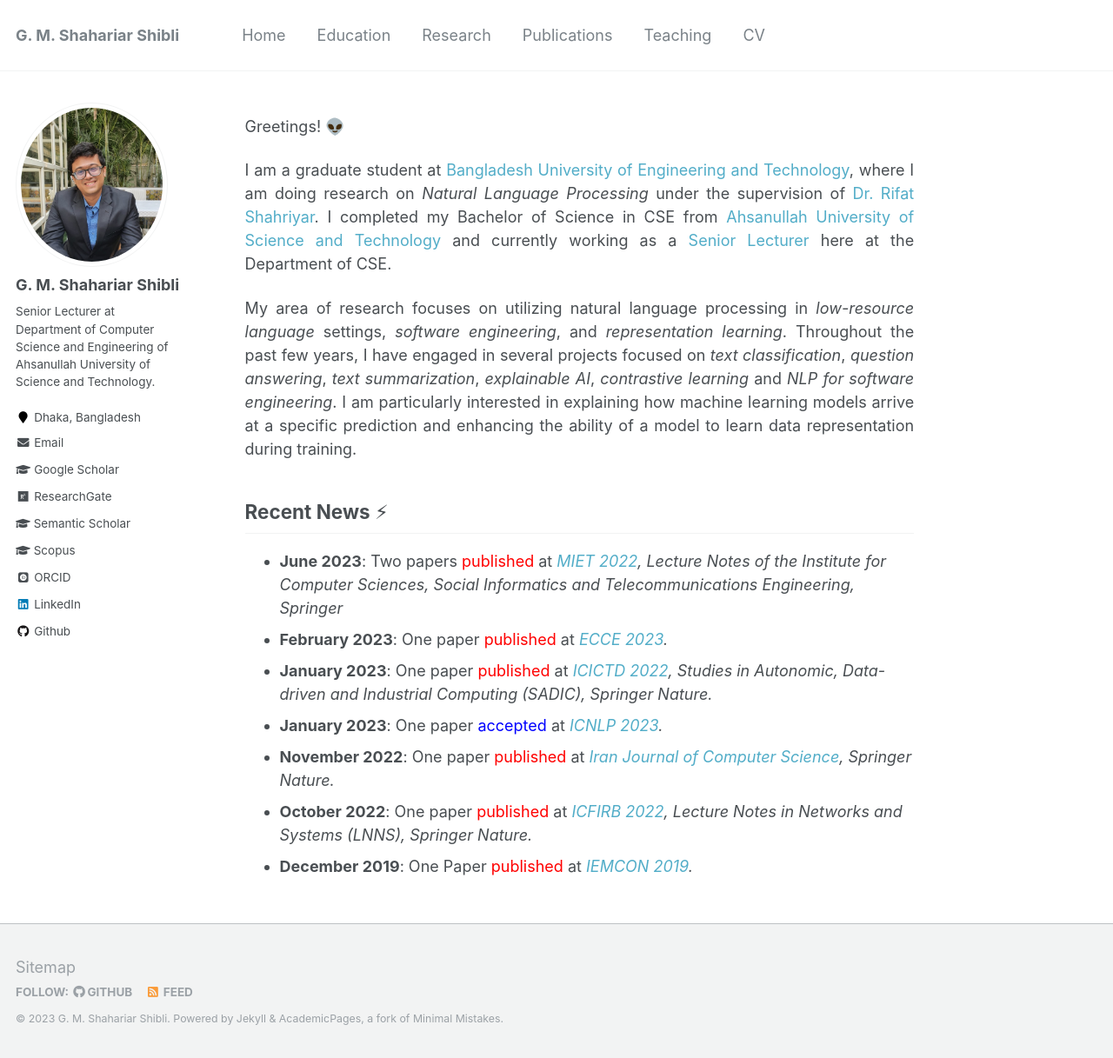
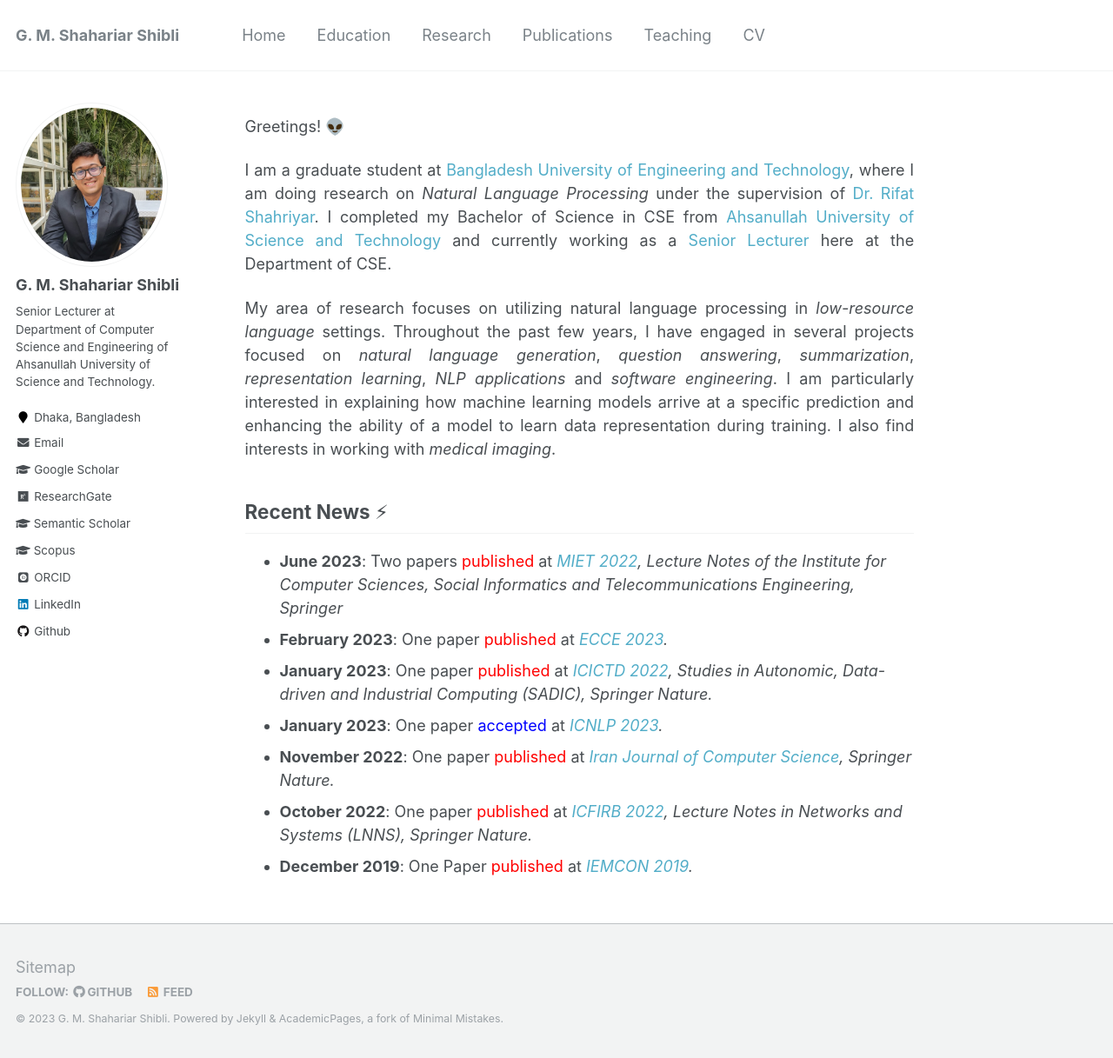
Before and after one commit to shahariar-shibli/shahariar-shibli.github.io, a Jekyll site: the page built from _pages/about.md, in a window 1280 px wide and 1217 px high. Shown: the whole window at 87% size. Built offline with Jekyll 4.4.1, drawn with Linux system fonts in a browser that asks for light colours; some web fonts are replaced.

Commit message:
Update about.md

```diff
--- a/_pages/about.md
+++ b/_pages/about.md
@@ -15,11 +15,11 @@ where I am doing research on <em>Natural Language Processing</em> under the supe
 I completed my Bachelor of Science in CSE from <a href="https://aust.edu/">Ahsanullah University of Science and Technology</a> and
 currently working as a <a href="https://aust.edu/cse/faculty_member/mr_g_m_shahariar">Senior Lecturer</a> here at the Department of CSE.</p>
 
-<p style="text-align:justify">My area of research focuses on utilizing natural language processing in <em>low-resource language</em> settings, <em>software engineering</em>,
-and <em>representation learning</em>. Throughout the past few years, I have engaged in several projects focused on <em>text classification</em>, <em>question answering</em>,
-<em>text summarization</em>, <em>explainable AI</em>, <em>contrastive learning</em> and <em>NLP for software engineering</em>.
+<p style="text-align:justify">My area of research focuses on utilizing natural language processing in <em>low-resource language</em> settings.
+Throughout the past few years, I have engaged in several projects focused on <em>natural language generation</em>, <em>question answering</em>,
+<em>summarization</em>, <em>representation learning</em>, <em>NLP applications</em> and <em>software engineering</em>.
 I am particularly interested in explaining how machine learning models arrive at a specific prediction and
-enhancing the ability of a model to learn data representation during training.</p>
+enhancing the ability of a model to learn data representation during training. I also find interests in working with <em>medical imaging</em>.</p>
 
 
 ## Recent News ⚡
```
